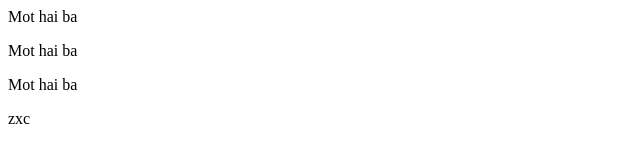
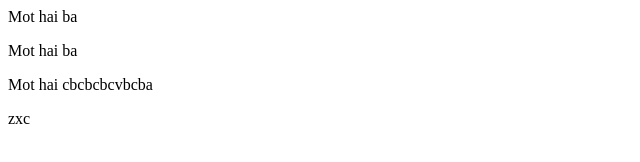
Before and after one commit to phapscac/Phap, a plain HTML site: page index.html in a window 1280 px wide. Shown: the full height of the page, 0-640 px from the left. Drawn offline with Linux system fonts and the light colour scheme.

Commit message:
Update index.html

```diff
--- a/index.html
+++ b/index.html
@@ -1,4 +1,4 @@
 <p>Mot hai ba </p>
 
 <p>Mot hai ba </p>
-<p>Mot hai ba </p>zxc
+<p>Mot hai cbcbcbcvbcba </p>zxc
```
